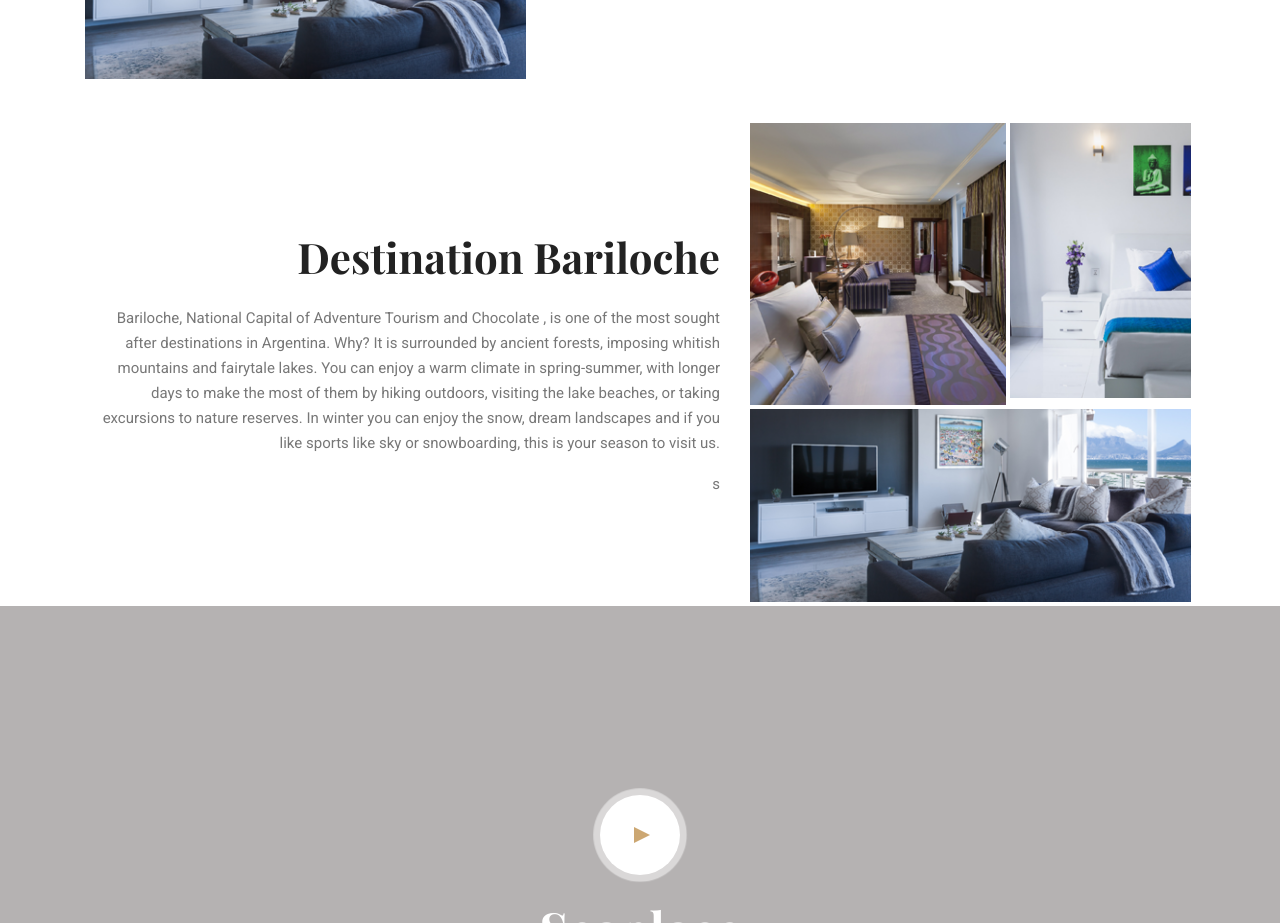
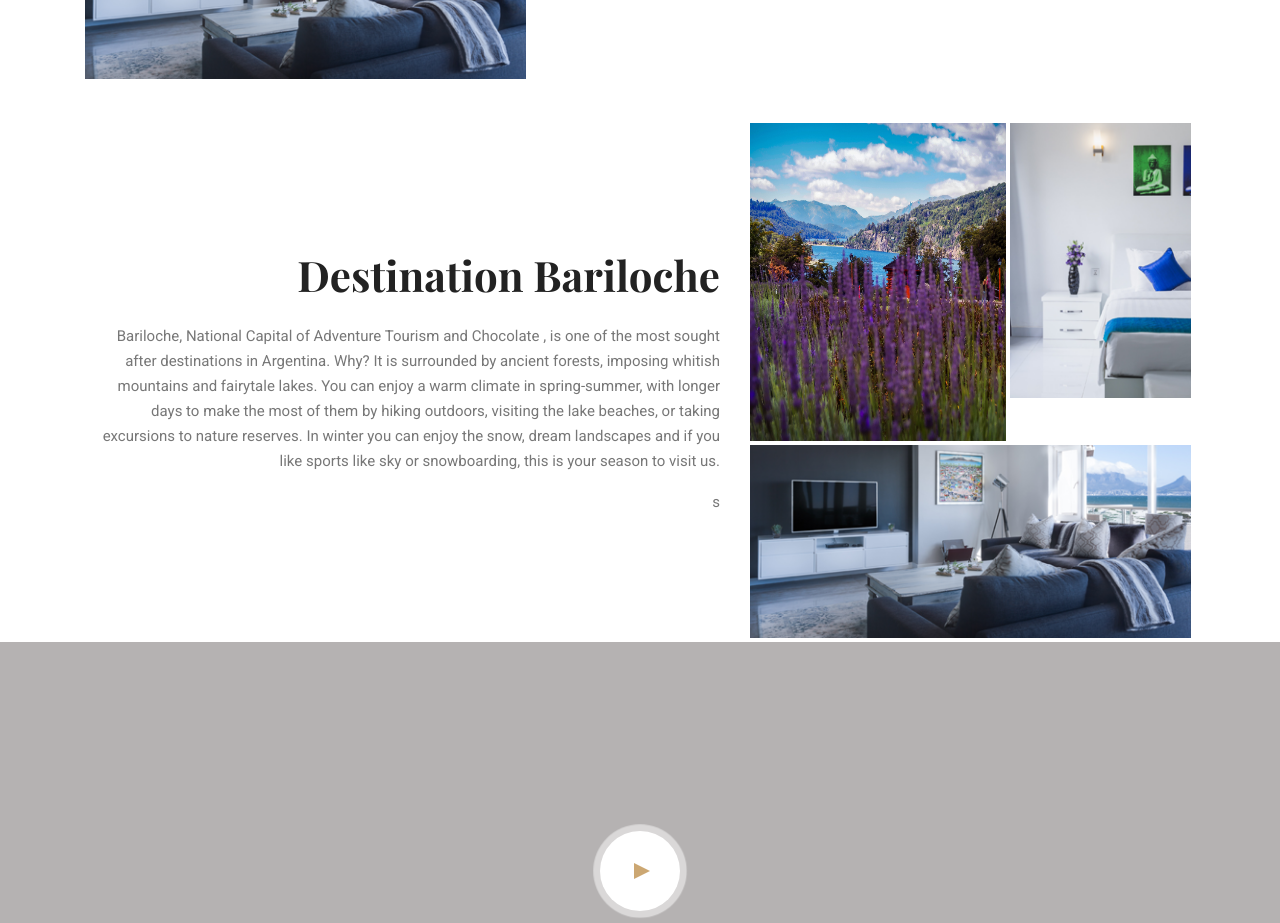
Before and after one commit to hotel-bariloche/bariloche-front, a React (Create React App) app: page / in a window 1280 px wide. Shown: the part 1400-2323 px from the top of the page. Built offline with nearby package versions, Linux system fonts and the light colour scheme; a web font is replaced by a local one.

Commit message:
first photo destino bariloche

```diff
--- a/src/components/Home/Contact.js
+++ b/src/components/Home/Contact.js
@@ -45,8 +45,8 @@ const ContactHome = () => {
                 </div>
                 </div>
                 <div className="col-md-8 col-lg-9">
-                <form className="row contact_form" action="contact_process.php" method="post" id="contactForm"
-                    novalidate="novalidate">
+                <form className="row contact_form" action="mailto:mireiapgomariz@gmail.com" method="post" id="contactForm" enctype="multipart/form-data"
+                    novalidate="novalidate" name="EmailTestForm">
                     <div className="col-md-6">
                         <div className="form-group">
                             <input type="text" className="form-control" id="name" name="name" placeholder={state.texts[state.language].home.contact.placeholder.name}/>
--- a/src/components/Home/DestinoBariloche.js
+++ b/src/components/Home/DestinoBariloche.js
@@ -2,7 +2,7 @@ import React from 'react';
 import '../../css/style.css'
 import { Row ,Col} from 'reactstrap';
 import Carousel from 'react-bootstrap/Carousel';
-import welcomeBanner1 from '../img/home/welcomeBanner1.png';
+import welcomeBanner1 from '../img/home/lavanda.jpg';
 import welcomeBanner2 from '../img/home/welcomeBanner2.png';
 import welcomeBanner3 from '../img/home/welcomeBanner3.png';
 import { Context } from '../../Context/Provider';
@@ -24,7 +24,7 @@ const DestinoBariloche = () => {
                         <Row className="row no-gutters welcome-images">
                             <Col sm="7" className="col-sm-7">
                                 <div className="card">
-                                    <img className="" src={welcomeBanner1} alt="Card image cap"/>
+                                    <img style={{ height: '318px'}} className="" src={welcomeBanner1} alt="Card image cap"/>
                                 </div>
                             </Col>
                             <Col sm="5" className="col-sm-5">
```
Also changed, not shown: src/components/img/home/lavanda.jpg (added).
